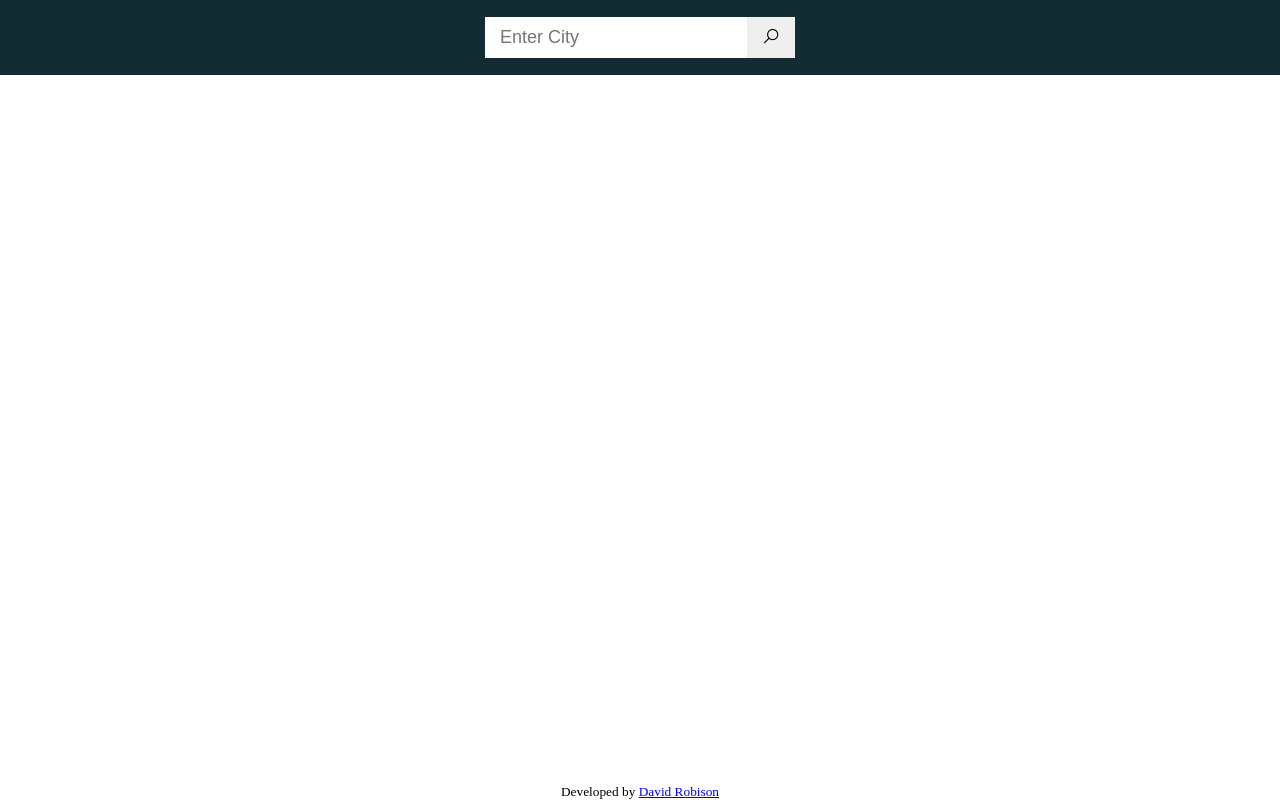
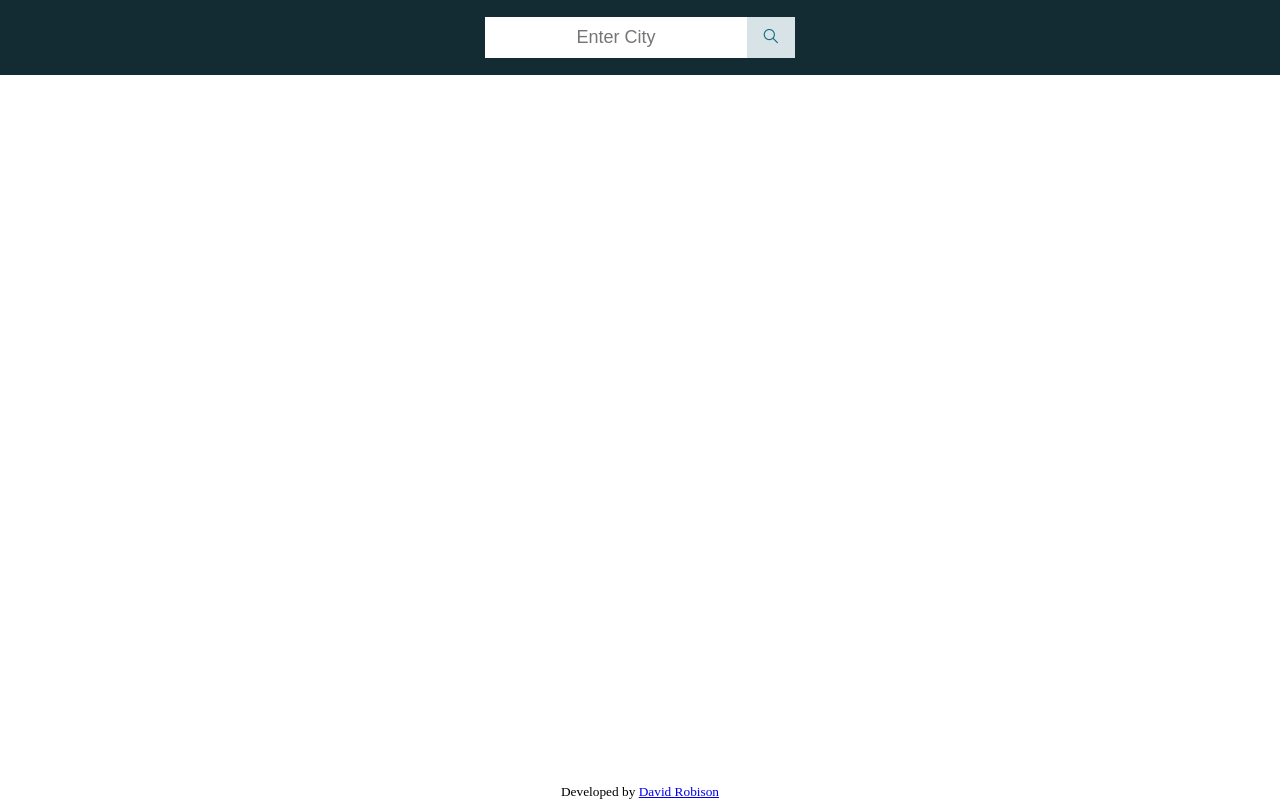
Before and after one commit to robisonwebdev/Weather-App, a plain HTML site: page index.html in a window 1280 px wide. Drawn offline with nearby package versions, Linux system fonts and the light colour scheme.

Commit message:
Styled #searchButton

```diff
--- a/style.css
+++ b/style.css
@@ -37,6 +37,7 @@ body {
 #search {
     border: none;
     font-size: 18px;
+    text-align: center;
     padding: 10px 15px;
 }
 
@@ -47,8 +48,11 @@ body {
 
 #searchButton {
     border: none;
+    background-color: var(--white);
+    color: var(--darkBlue);
     font-size: 18px;
     padding: 10px 15px;
+    transform: scaleX(-1);
 }
 
 #content {
```
